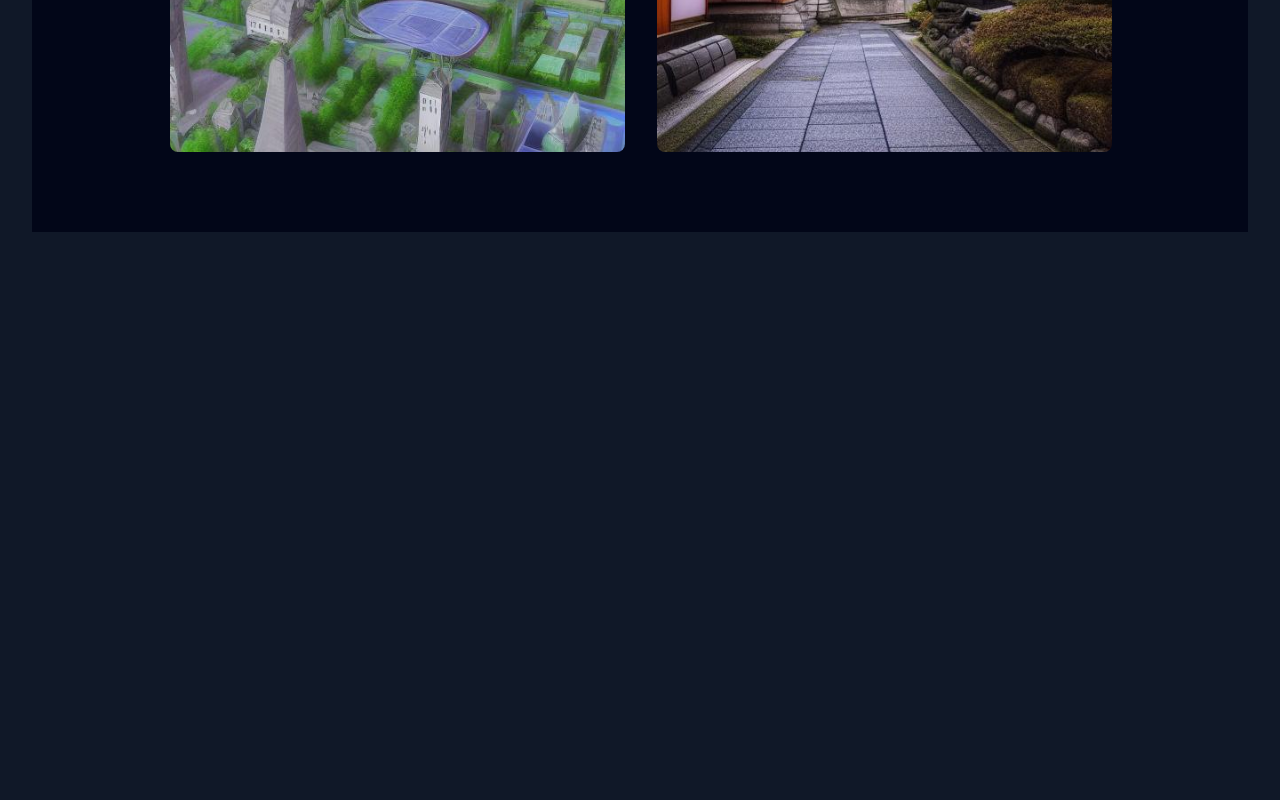
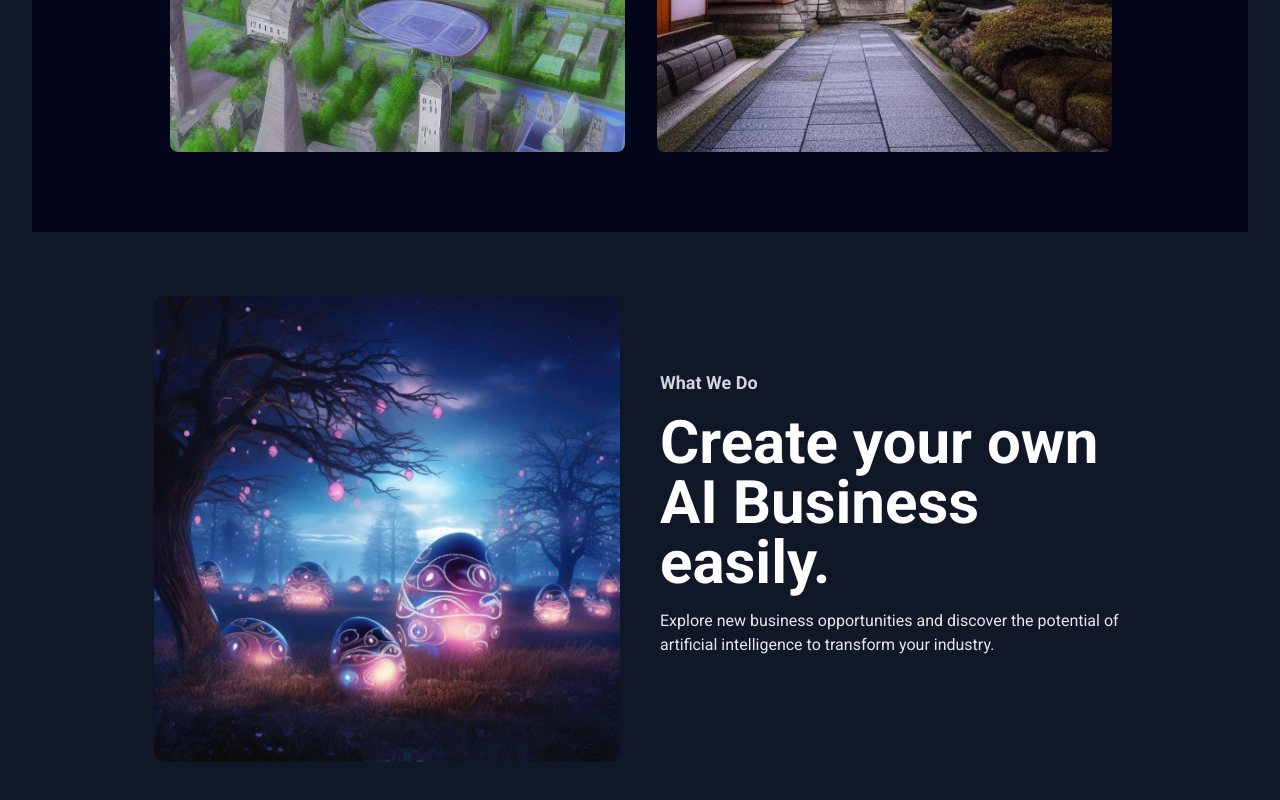
Before and after one commit to GenesisJED/ai-image-generator, a Next.js app: page / in a window 1280 px wide. Shown: the part 1452-2252 px from the top of the page. Before the commit the page ends 1716 px from the top, so only its background shows below. Built offline with nearby package versions, Linux system fonts and the light colour scheme.

Commit message:
add about section

```diff
--- /dev/null
+++ b/components/Home/About/About.tsx
@@ -0,0 +1,33 @@
+import Image from 'next/image';
+import React from 'react';
+
+const About = () => {
+  return (
+    <div className='pt-16 pb-16'>
+        <div className='w-[80%] mx-auto grid grid-cols-1 xl:grid-cols-2 gap-10 items-center'>
+            {/* Image */}
+            <div className='order-2 xl:order-1'>
+                <Image
+                    src="/image/about.jpg"
+                    alt='about'
+                    width={400}
+                    height={400}
+                    className='rounded-lg w-full'
+                />
+            </div>
+            {/* content */}
+            <div className='order-1 xl:order-2'>
+                <h1 className='text-gray-300 mb-4 font-semibold text-lg capitalize'>
+                    What we do
+                </h1>
+                <h1 className='text-3xl sm:text-4xl md:text-5xl lg:text-6xl font-bold text-white mb-4'>
+                    Create your own AI Business easily.
+                </h1>
+                <p className='text-gray-200 mb-8 text-base'>Explore new business opportunities and discover the potential of artificial intelligence to transform your industry.</p>
+            </div>
+        </div>
+    </div>
+  )
+}
+
+export default About;
--- a/components/Home/Home.tsx
+++ b/components/Home/Home.tsx
@@ -1,6 +1,7 @@
 import React from 'react';
 import Hero from './Hero/Hero';
 import RecentImage from './RecentImage/RecentImage';
+import About from './About/About';
 
 const Home = () => {
 
@@ -8,6 +9,7 @@ const Home = () => {
     <div className='overflow-hidden'>
       <Hero />
       <RecentImage />
+      <About />
     </div>
   )
 }
```
Also changed, not shown: public/image/about.jpg (added), public/image/r5.jpg.
